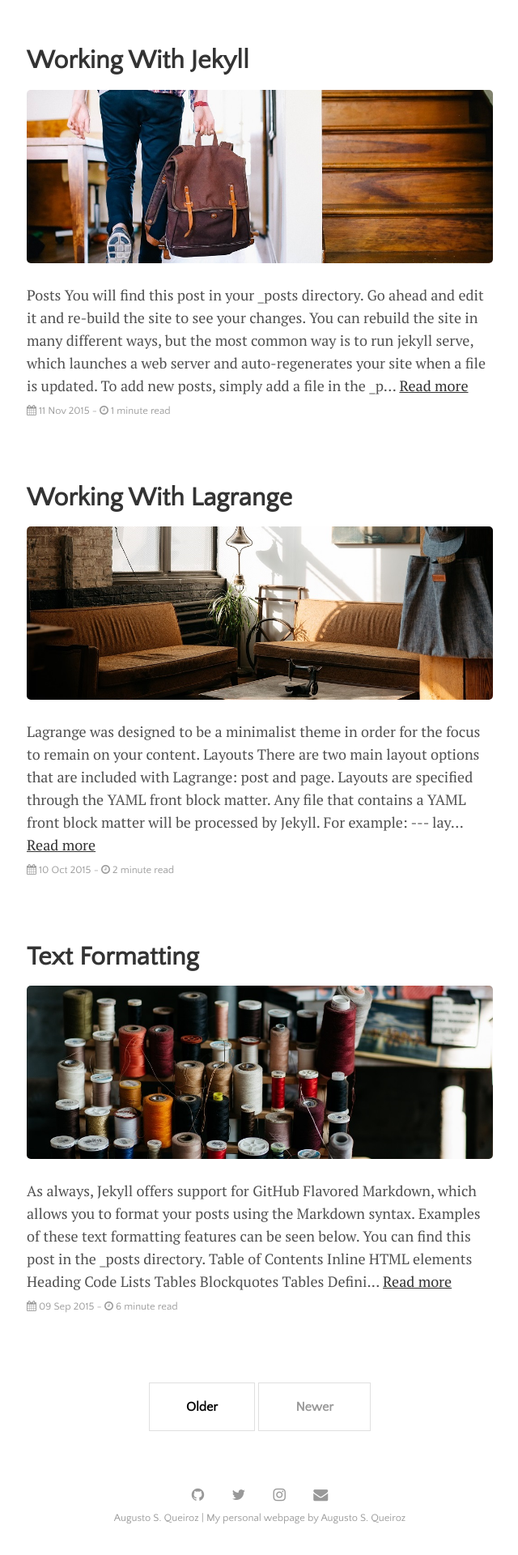
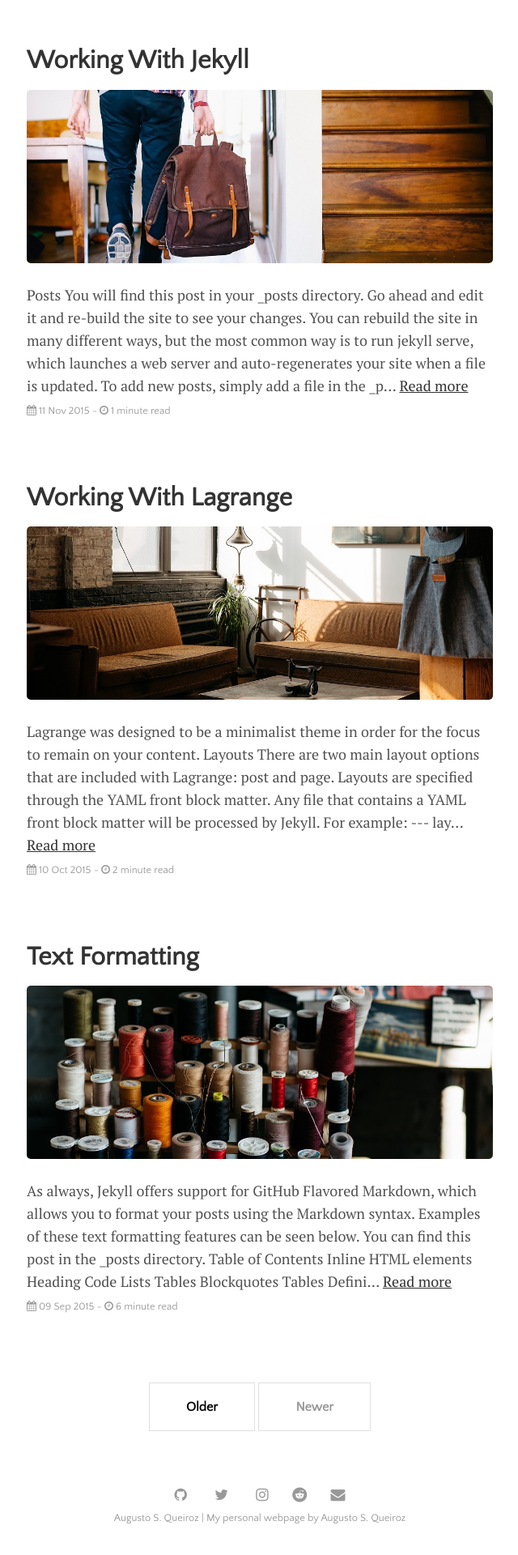
Before and after one commit to AugustoQueiroz/augustoqueiroz.github.io, a Jekyll site: the page built from index.html, in a window 1280 px wide. Shown: the part 1243-3163 px from the top of the page at 81% size, without its empty margins (319-959 px from the left). Built offline with Jekyll 4.4.1, drawn with Linux system fonts in a browser that asks for light colours; nearby versions of some CDN libraries; the list of posts is cut into pages by our own code.

Commit message:
Update footer.html
The footer now displays the reddit link also

```diff
--- a/_includes/footer.html
+++ b/_includes/footer.html
@@ -11,6 +11,9 @@
   {% if site.author.linkedin %}
     <a href="https://linkedin.com/in/{{site.author.linkedin}}"><i class="fa fa-linkedin" aria-hidden="true" target="_blank"></i></a>
   {% endif %}
+  {% if site.author.reddit %}
+    <a href="https://reddit.com/u/{{site.author.reddit}}"><i class="fa fa-reddit" aria-hidden="true" target="_blank"></i></a>
+  {% endif %}
   {% if site.author.email %}
     <a href="mailto:{{site.author.email}}"><i class="fa fa-envelope" aria-hidden="true" target="_blank"></i></a>
   {% endif %}
```
